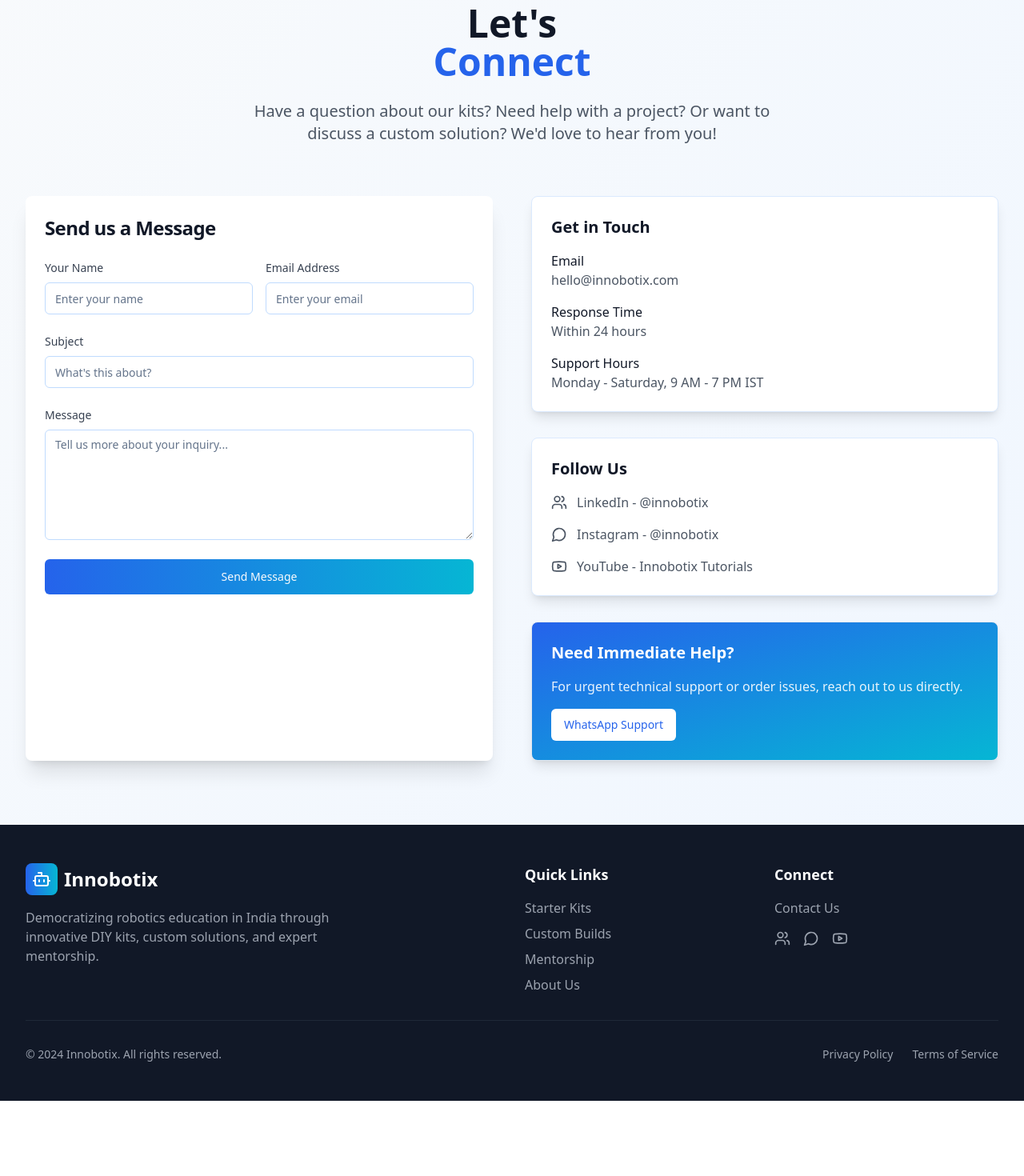
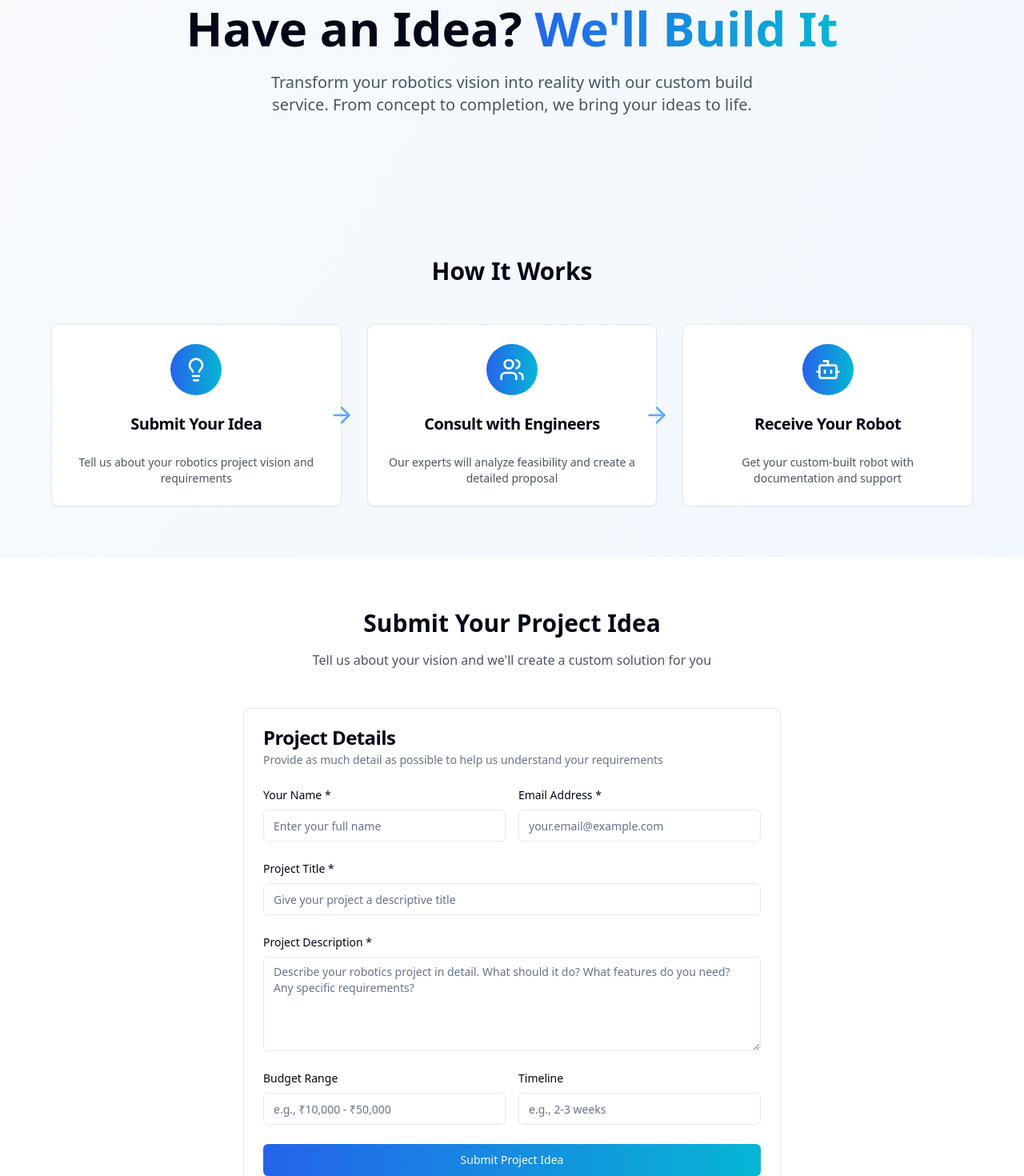
Before and after one commit to shuklaavi1/innobotix-website-visuals, a React (Vite) app: page /custom-builds in a window 1280 px wide. Shown: the part 140-1610 px from the top of the page at 80% size. Before the commit the page ends 1516 px from the top, so only its background shows below. Built offline with nearby package versions, Linux system fonts and the light colour scheme.

Commit message:
Fix: Custom build page not working
The custom build page was not rendering correctly. This commit addresses the issue.

```diff
--- a/src/App.tsx
+++ b/src/App.tsx
@@ -8,6 +8,7 @@ import Index from "./pages/Index";
 import StarterKits from "./pages/StarterKits";
 import About from "./pages/About";
 import Contact from "./pages/Contact";
+import CustomBuilds from "./pages/CustomBuilds";
 import NotFound from "./pages/NotFound";
 
 const queryClient = new QueryClient();
@@ -21,10 +22,10 @@ const App = () => (
         <Routes>
           <Route path="/" element={<Index />} />
           <Route path="/starter-kits" element={<StarterKits />} />
+          <Route path="/custom-builds" element={<CustomBuilds />} />
           <Route path="/about" element={<About />} />
           <Route path="/contact" element={<Contact />} />
           {/* Placeholder routes for future pages */}
-          <Route path="/custom-builds" element={<Contact />} />
           <Route path="/mentorship" element={<Contact />} />
           <Route path="/projects" element={<Contact />} />
           <Route path="/innobot" element={<Contact />} />
--- /dev/null
+++ b/src/pages/CustomBuilds.tsx
@@ -0,0 +1,234 @@
+
+import { useState } from "react";
+import { Button } from "@/components/ui/button";
+import { Input } from "@/components/ui/input";
+import { Textarea } from "@/components/ui/textarea";
+import { Card, CardContent, CardDescription, CardHeader, CardTitle } from "@/components/ui/card";
+import { Navigation } from "@/components/Navigation";
+import { Footer } from "@/components/Footer";
+import { Bot, Lightbulb, Users, ArrowRight } from "lucide-react";
+import { useToast } from "@/hooks/use-toast";
+
+const CustomBuilds = () => {
+  const [formData, setFormData] = useState({
+    name: "",
+    email: "",
+    projectTitle: "",
+    description: "",
+    budget: "",
+    timeline: ""
+  });
+  const { toast } = useToast();
+
+  const handleSubmit = (e: React.FormEvent) => {
+    e.preventDefault();
+    toast({
+      title: "Project Idea Submitted!",
+      description: "We'll get back to you within 24 hours with a proposal.",
+    });
+    setFormData({
+      name: "",
+      email: "",
+      projectTitle: "",
+      description: "",
+      budget: "",
+      timeline: ""
+    });
+  };
+
+  const handleChange = (e: React.ChangeEvent<HTMLInputElement | HTMLTextAreaElement>) => {
+    setFormData(prev => ({
+      ...prev,
+      [e.target.name]: e.target.value
+    }));
+  };
+
+  const processSteps = [
+    {
+      icon: <Lightbulb className="w-8 h-8" />,
+      title: "Submit Your Idea",
+      description: "Tell us about your robotics project vision and requirements"
+    },
+    {
+      icon: <Users className="w-8 h-8" />,
+      title: "Consult with Engineers",
+      description: "Our experts will analyze feasibility and create a detailed proposal"
+    },
+    {
+      icon: <Bot className="w-8 h-8" />,
+      title: "Receive Your Robot",
+      description: "Get your custom-built robot with documentation and support"
+    }
+  ];
+
+  return (
+    <div className="min-h-screen bg-gradient-to-br from-slate-50 to-blue-50">
+      <Navigation />
+
+      {/* Hero Section */}
+      <section className="py-20 px-4">
+        <div className="max-w-4xl mx-auto text-center">
+          <h1 className="text-4xl md:text-6xl font-bold mb-6">
+            Have an Idea?
+            <span className="bg-gradient-to-r from-blue-600 to-cyan-500 bg-clip-text text-transparent">
+              {" "}We'll Build It
+            </span>
+          </h1>
+          <p className="text-xl text-gray-600 mb-8 max-w-2xl mx-auto">
+            Transform your robotics vision into reality with our custom build service.
+            From concept to completion, we bring your ideas to life.
+          </p>
+        </div>
+      </section>
+
+      {/* Process Steps */}
+      <section className="py-16 px-4">
+        <div className="max-w-6xl mx-auto">
+          <h2 className="text-3xl font-bold text-center mb-12">How It Works</h2>
+          <div className="grid md:grid-cols-3 gap-8">
+            {processSteps.map((step, index) => (
+              <div key={step.title} className="relative">
+                <Card className="h-full hover:shadow-lg transition-shadow">
+                  <CardHeader className="text-center">
+                    <div className="w-16 h-16 bg-gradient-to-r from-blue-600 to-cyan-500 rounded-full flex items-center justify-center mx-auto mb-4 text-white">
+                      {step.icon}
+                    </div>
+                    <CardTitle className="text-xl">{step.title}</CardTitle>
+                  </CardHeader>
+                  <CardContent>
+                    <CardDescription className="text-center text-gray-600">
+                      {step.description}
+                    </CardDescription>
+                  </CardContent>
+                </Card>
+                {index < processSteps.length - 1 && (
+                  <div className="hidden md:block absolute top-1/2 -right-4 transform -translate-y-1/2">
+                    <ArrowRight className="w-8 h-8 text-blue-400" />
+                  </div>
+                )}
+              </div>
+            ))}
+          </div>
+        </div>
+      </section>
+
+      {/* Project Submission Form */}
+      <section className="py-16 px-4 bg-white">
+        <div className="max-w-2xl mx-auto">
+          <div className="text-center mb-12">
+            <h2 className="text-3xl font-bold mb-4">Submit Your Project Idea</h2>
+            <p className="text-gray-600">
+              Tell us about your vision and we'll create a custom solution for you
+            </p>
+          </div>
+
+          <Card>
+            <CardHeader>
+              <CardTitle>Project Details</CardTitle>
+              <CardDescription>
+                Provide as much detail as possible to help us understand your requirements
+              </CardDescription>
+            </CardHeader>
+            <CardContent>
+              <form onSubmit={handleSubmit} className="space-y-6">
+                <div className="grid md:grid-cols-2 gap-4">
+                  <div>
+                    <label htmlFor="name" className="block text-sm font-medium mb-2">
+                      Your Name *
+                    </label>
+                    <Input
+                      id="name"
+                      name="name"
+                      value={formData.name}
+                      onChange={handleChange}
+                      required
+                      placeholder="Enter your full name"
+                    />
+                  </div>
+                  <div>
+                    <label htmlFor="email" className="block text-sm font-medium mb-2">
+                      Email Address *
+                    </label>
+                    <Input
+                      id="email"
+                      name="email"
+                      type="email"
+                      value={formData.email}
+                      onChange={handleChange}
+                      required
+                      placeholder="your.email@example.com"
+                    />
+                  </div>
+                </div>
+
+                <div>
+                  <label htmlFor="projectTitle" className="block text-sm font-medium mb-2">
+                    Project Title *
+                  </label>
+                  <Input
+                    id="projectTitle"
+                    name="projectTitle"
+                    value={formData.projectTitle}
+                    onChange={handleChange}
+                    required
+                    placeholder="Give your project a descriptive title"
+                  />
+                </div>
+
+                <div>
+                  <label htmlFor="description" className="block text-sm font-medium mb-2">
+                    Project Description *
+                  </label>
+                  <Textarea
+                    id="description"
+                    name="description"
+                    value={formData.description}
+                    onChange={handleChange}
+                    required
+                    rows={5}
+                    placeholder="Describe your robotics project in detail. What should it do? What features do you need? Any specific requirements?"
+                  />
+                </div>
+
+                <div className="grid md:grid-cols-2 gap-4">
+                  <div>
+                    <label htmlFor="budget" className="block text-sm font-medium mb-2">
+                      Budget Range
+                    </label>
+                    <Input
+                      id="budget"
+                      name="budget"
+                      value={formData.budget}
+                      onChange={handleChange}
+                      placeholder="e.g., ₹10,000 - ₹50,000"
+                    />
+                  </div>
+                  <div>
+                    <label htmlFor="timeline" className="block text-sm font-medium mb-2">
+                      Timeline
+                    </label>
+                    <Input
+                      id="timeline"
+                      name="timeline"
+                      value={formData.timeline}
+                      onChange={handleChange}
+                      placeholder="e.g., 2-3 weeks"
+                    />
+                  </div>
+                </div>
+
+                <Button type="submit" className="w-full bg-gradient-to-r from-blue-600 to-cyan-500 hover:from-blue-700 hover:to-cyan-600">
+                  Submit Project Idea
+                </Button>
+              </form>
+            </CardContent>
+          </Card>
+        </div>
+      </section>
+
+      <Footer />
+    </div>
+  );
+};
+
+export default CustomBuilds;
```
